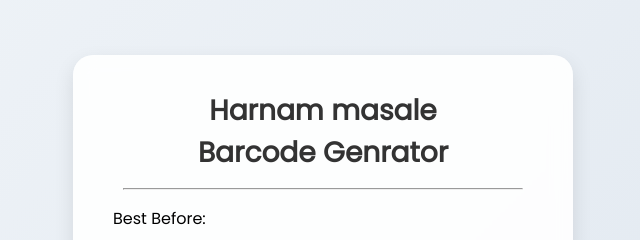
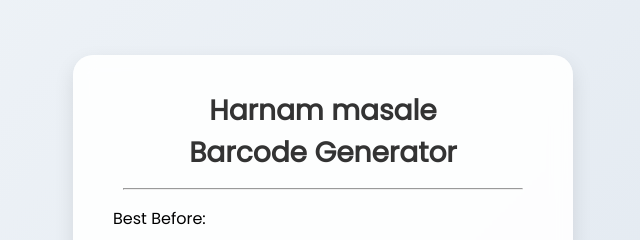
Before and after one commit to MangalNathYadav/Barcode-generator, a plain HTML site: page index.html in a window 1280 px wide. Shown: the top 240 px of the page, without its empty margins (317-957 px from the left). Drawn offline with Linux system fonts and the light colour scheme.

Commit message:
Update index.html

```diff
--- a/index.html
+++ b/index.html
@@ -14,7 +14,7 @@
   <div class="container">
     <h1>Harnam masale
       <br>
-      Barcode Genrator
+      Barcode Generator
       <hr>
     </h1>
     <p >Best Before: </p>
```
